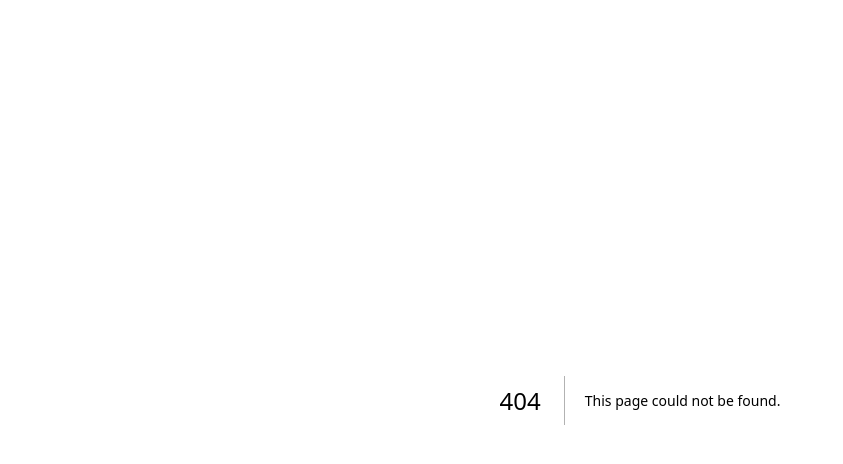
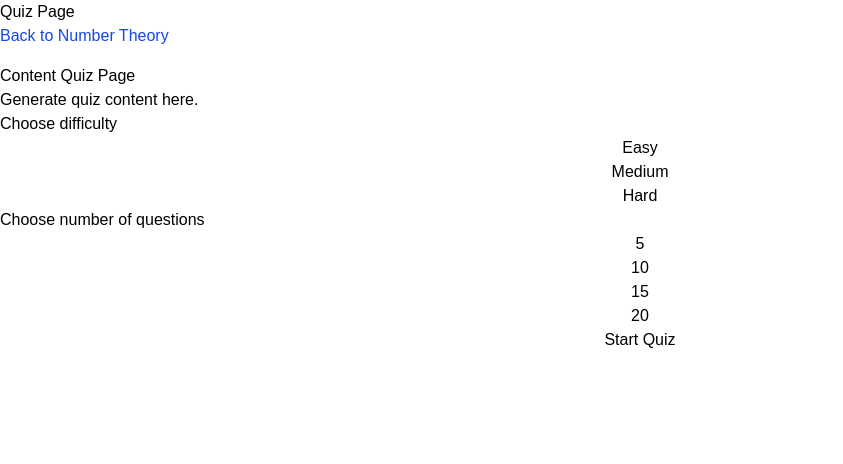
Before and after one commit to mittyjohn/Math-Website-Project, a Next.js app in the folder frontend/math-web/: page /quiz in a window 1280 px wide. Before the commit this address had no page. Shown: the top 464 px of the page, without its empty margins (0-843 px from the left). Built offline with nearby package versions, Linux system fonts and the light colour scheme.

Commit message:
Quiz & Content page added

```diff
--- /dev/null
+++ b/frontend/math-web/app/NumberTheory.tsx
@@ -0,0 +1,11 @@
+import Link from 'next/link';
+
+const NumberTheory = () => {
+    return (<><div className="ContentPage"><h1>Content Page</h1>
+    <p>Put Content here.</p>
+    </div>
+    <div className="Create Quiz"><Link className="text-blue-700 hover:text-white" href="/quiz">Create Quiz</Link></div></>)
+
+}
+
+export default NumberTheory;
--- /dev/null
+++ b/frontend/math-web/app/QuizPage.tsx
@@ -0,0 +1,27 @@
+import Link from 'next/link';
+import QuizGenerator from './QuizGenerator';
+
+const QuizPage = () => {
+    const GenerateQuiz = (event: React.MouseEvent<HTMLButtonElement>) => {
+        // Logic to start the quiz can be added here
+        console.log("Quiz started!");
+    }
+
+    const changeDifficulty = (difficulty: string) => {
+        // Logic to change the difficulty of the quiz can be added here
+        console.log(`Difficulty changed to: ${difficulty}`);
+    }
+
+    const changeNumberOfQuestions = (numQuestions: number) => {
+        // Logic to change the number of questions in the quiz can be added here
+        console.log(`Number of questions changed to: ${numQuestions}`);
+    }
+
+    return (<><div className="Quiz Page">Quiz Page</div>
+    <div className="mb-4"><Link className="text-blue-700 hover:text-white" href="/number-theory">Back to Number Theory</Link></div>
+    <h1>Content Quiz Page</h1><p>Generate quiz content here.</p>
+    <p>Choose difficulty</p><button>Easy</button><button>Medium</button><button>Hard</button><p>
+    Choose number of questions</p><button>5</button><button>10</button><button>15</button><button>20</button>
+    <button onClick={GenerateQuiz}>Start Quiz</button></>);
+}
+export default QuizPage;
--- /dev/null
+++ b/frontend/math-web/app/number-theory/page.tsx
@@ -0,0 +1,5 @@
+import NumberTheory from '../NumberTheory';
+
+export default function NumberTheoryPage() {
+  return <NumberTheory />;
+}
--- a/frontend/math-web/app/page.tsx
+++ b/frontend/math-web/app/page.tsx
@@ -1,7 +1,7 @@
 import React from 'react';
+import Link from 'next/link';
 import './globals.css';
 import QuoteDisplay from './QuoteDisplay';
-import QuizGenerator from './QuizGenerator';
 
 export default function Home() {
   return (
@@ -32,7 +32,7 @@ export default function Home() {
                   <div>
                       <h2 className="text-2xl font-bold hover:text-blue-700"><a href="#mid">Middle School</a></h2>
                       <ul>Algebra</ul>
-                      <a className="text-blue-700 hover:text-white" href="#number-theory">Number Theory</a>
+                      <Link className="text-blue-700 hover:text-white" href="/number-theory">Number Theory</Link>
                       <ul>Geometry</ul>
                       <ul>Combinatorics</ul>
                       <ul>Probability</ul>
--- /dev/null
+++ b/frontend/math-web/app/quiz/page.tsx
@@ -0,0 +1,5 @@
+import QuizPage from '../QuizPage';
+
+export default function QuizRoutePage() {
+  return <QuizPage />;
+}
```
